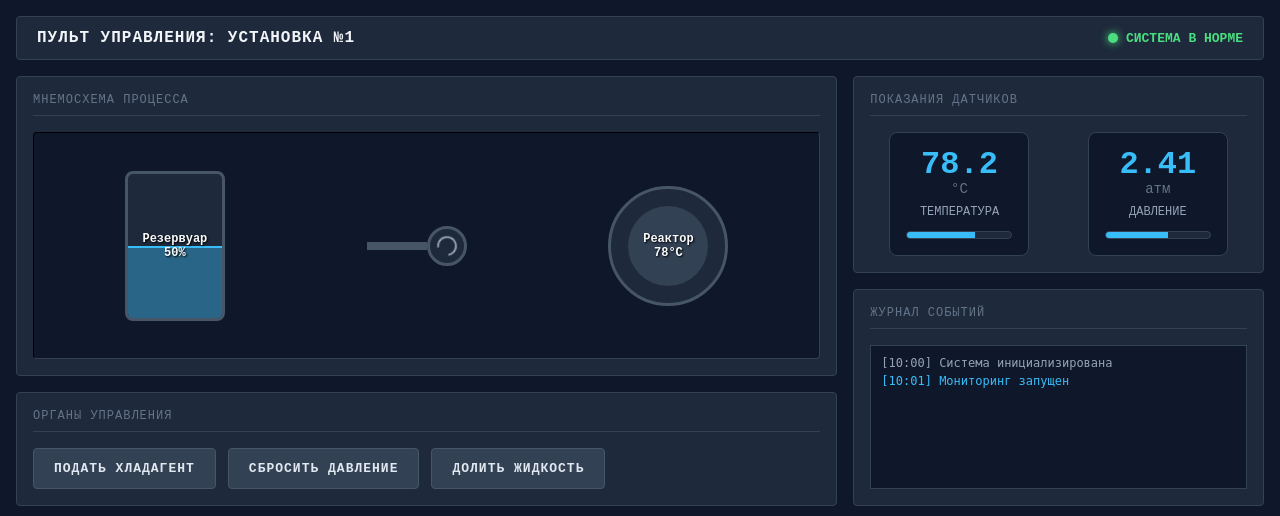
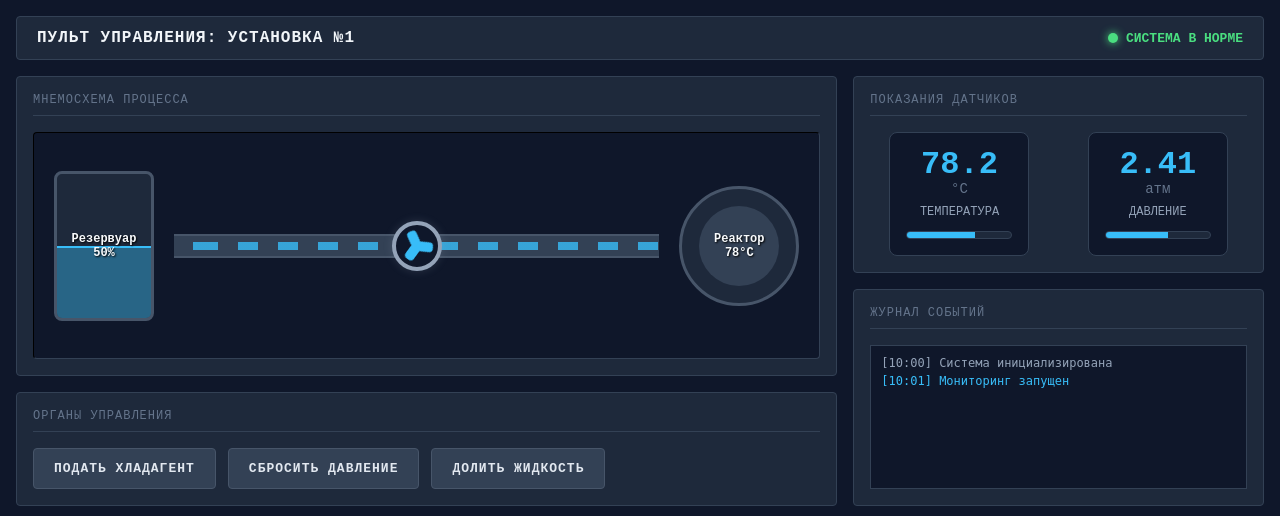
Before and after one commit to DinaZinatullina/cognitive-ergonomics-diploma, a Django app: page / in a window 1280 px wide. Shown: the part 40-556 px from the top of the page. Run offline with Django 5.2, Linux system fonts and the light colour scheme; the visitor is signed in with stand-in values (Sample User, id 1); data comes from the database, SQL or seed files in the repository; data that the repository does not hold is empty.

Commit message:
Визуал SCADA-интерфейса: трубопровод, насос-крыльчатка и предиктивные предупреждения

```diff
--- a/static/css/main.css
+++ b/static/css/main.css
@@ -148,24 +148,101 @@ body {
 }
 
 /* Насос */
-.pipes { display: flex; align-items: center; }
-.pipe-line { width: 60px; height: 8px; background: #475569; }
+.pipeline {
+    flex: 1;
+    height: 60px;
+    display: flex;
+    align-items: center;
+    justify-content: center;
+    position: relative;
+    margin: 0 20px;
+}
+
+/* Сама труба (толстая линия) */
+.pipeline::before {
+    content: '';
+    position: absolute;
+    left: 0;
+    right: 0;
+    height: 20px;
+    background: #334155; /* Темный металл */
+    border-top: 2px solid #475569;
+    border-bottom: 2px solid #475569;
+    z-index: 1;
+}
+
+/* Анимированный поток внутри трубы */
+.pipe-flow {
+    position: absolute;
+    left: 0;
+    right: 0;
+    height: 8px;
+    background: repeating-linear-gradient(
+        90deg,
+        rgba(56, 189, 248, 0.8) 0px,
+        rgba(56, 189, 248, 0.8) 20px,
+        transparent 20px,
+        transparent 40px
+    );
+    animation: flow 1s linear infinite;
+    z-index: 2;
+}
+
+@keyframes flow {
+    0% { background-position: 0 0; }
+    100% { background-position: 40px 0; }
+}
+/* Корпус насоса */
 .pump {
-    width: 40px;
-    height: 40px;
-    border: 3px solid #475569;
+    width: 50px;
+    height: 50px;
+    border: 4px solid #94a3b8; /* Светло-серый корпус */
     border-radius: 50%;
     display: flex;
     align-items: center;
     justify-content: center;
-    background: #1e293b;
+    background: #0f172a; /* Темный фон внутри */
+    z-index: 3;
+    position: relative;
+    box-shadow: 0 0 10px rgba(148, 163, 184, 0.2);
 }
+
+/* Внутренняя часть с лопастями */
 .pump-blades {
-    width: 20px;
-    height: 20px;
-    border: 2px solid #94a3b8;
-    border-radius: 50%;
-    border-top-color: transparent;
+    width: 32px;
+    height: 32px;
+    position: relative;
+    display: flex;
+    align-items: center;
+    justify-content: center;
+    animation: spin 1s linear infinite; /* Крутим всегда, когда насос работает */
+}
+
+/* Сами лопасти (крестовина) */
+.blade {
+    position: absolute;
+    width: 10px;
+    height: 16px;
+    background: #38bdf8;
+    border-radius: 4px;
+    /* Смещаем лопасти от центра, чтобы они не сливались в один круг */
+    top: 0;
+    left: 11px;
+    transform-origin: 50% 16px; /* Точка вращения — центр круга */
+}
+
+/* Поворачиваем лопасти, чтобы получился крест */
+.blade:nth-child(1) { transform: rotate(0deg); }
+.blade:nth-child(2) { transform: rotate(120deg); }
+.blade:nth-child(3) { transform: rotate(240deg); }
+
+/* Анимация вращения (уже должна быть, но на всякий случай) */
+@keyframes spin {
+    100% { transform: rotate(360deg); }
+}
+
+.pump.working .pump-blades {
+    animation: spin 1.5s linear infinite !important; /* 1.5s чтобы было видно вращение */
 }
 
 @keyframes spin {
--- a/static/js/main.js
+++ b/static/js/main.js
@@ -92,6 +92,16 @@
                 } else {
                     pressureEl.classList.remove('danger-text');
                     document.getElementById('bar-pressure').classList.remove('danger-bar');
+                }
+                                // Управление потоком в трубе
+                const pipeFlow = document.getElementById('pipe-flow');
+                if (pipeFlow) {
+                    // Если насос должен работать (нет аварии и есть вода) — показываем поток
+                    if (data.is_pump_working) {
+                        pipeFlow.style.display = 'block';
+                    } else {
+                        pipeFlow.style.display = 'none';
+                    }
                 }
 
                 // 6. Статус и предупреждения
--- a/templates/operator/dashboard.html
+++ b/templates/operator/dashboard.html
@@ -29,11 +29,16 @@
                         <div class="tank-label">Резервуар<br><span id="mnemonic-level">50%</span></div>
                     </div>
 
-                    <!-- Трубы и насос -->
-                    <div class="pipes">
-                        <div class="pipe-line"></div>
-                        <div class="pump working" id="pump-icon">
-                            <div class="pump-blades"></div>
+                    <!-- Трубопровод -->
+                    <div class="pipeline">
+                        <div class="pipe-flow" id="pipe-flow"></div>
+                        <div class="pump" id="pump-icon">
+                           <div class="pump-blades">
+                            <!-- Рисуем крестовину внутри -->
+                                <div class="blade"></div>
+                                <div class="blade"></div>
+                                <div class="blade"></div>
+                            </div>
                         </div>
                     </div>
 
```
